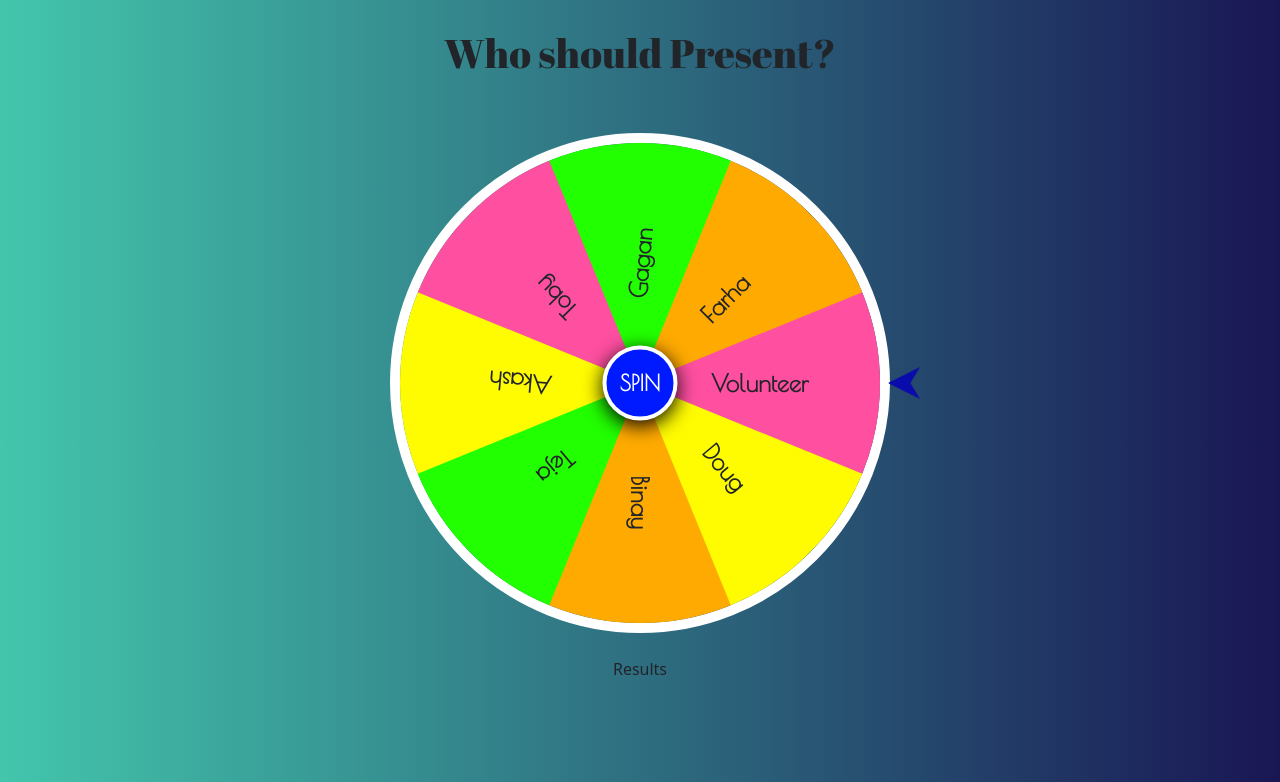
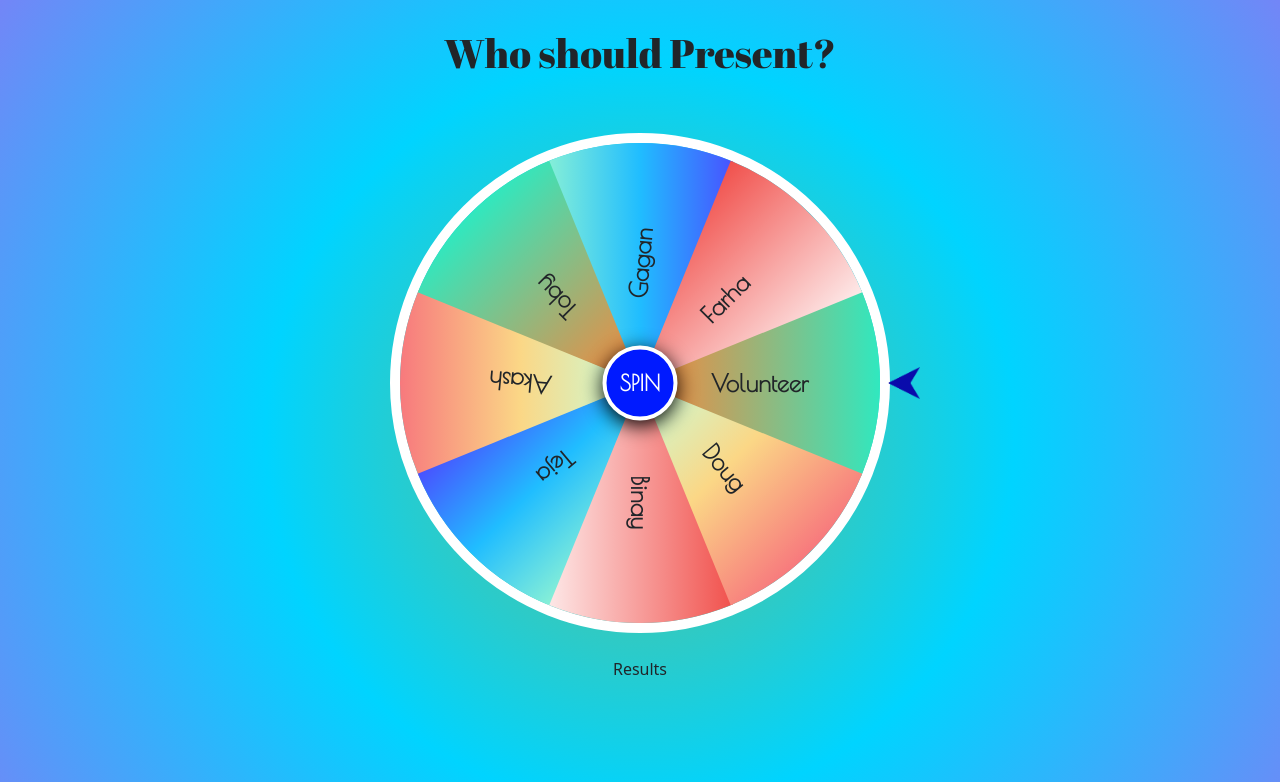
Before and after one commit to WEBANDESIGNS/webandesigns.github.io, a plain HTML site: page index.html in a window 1280 px wide. Shown: the part 67-849 px from the top of the page. Drawn offline with nearby package versions, Linux system fonts and the light colour scheme.

Commit message:
Update style.css

```diff
--- a/style.css
+++ b/style.css
@@ -1,7 +1,3 @@
-/*
-Author: Gagan Deep
-Version: 2.1
-*/
 /*
 Author: Gagan Deep
 Version: 1.0
@@ -17,8 +13,8 @@ body{
   min-height: 100vh;
   overflow: hidden;
   background: #43c6ac; /* fallback for old browsers */
-  background: -webkit-linear-gradient(to right, #43c6ac, #191654); /* Chrome 10-25, Safari 5.1-6 */
-  background: linear-gradient(to right, #43c6ac, #191654); /* W3C, IE 10+/ Edge, Firefox 16+, Chrome 26+, Opera 12+, Safari 7+ */
+  background: rgb(67,198,172);
+  background: radial-gradient(circle, rgba(67,198,172,1) 16%, rgba(0,212,255,1) 46%, rgba(126,126,246,1) 100%);
   background-size: cover;
 }
 
@@ -59,25 +55,37 @@ span{
 }
 .span1{
   clip-path: polygon(0 92%, 100% 50%, 0 8%);
-  background-color: #fffb00;
+  background: #C6FFDD;  /* fallback for old browsers */
+background: -webkit-linear-gradient(to right, #f7797d, #FBD786, #C6FFDD);  /* Chrome 10-25, Safari 5.1-6 */
+background: linear-gradient(to right, #f7797d, #FBD786, #C6FFDD); /* W3C, IE 10+/ Edge, Firefox 16+, Chrome 26+, Opera 12+, Safari 7+ */
+
   top: 120px;
   left: 0;
 }
 .span2{
   clip-path: polygon(100% 92%, 0 50%, 100% 8%);
-  background-color: #ff4fa1;
+  background: #30E8BF;  /* fallback for old browsers */
+  background: -webkit-linear-gradient(to right, #FF8235, #30E8BF);  /* Chrome 10-25, Safari 5.1-6 */
+  background: linear-gradient(to right, #FF8235, #30E8BF); /* W3C, IE 10+/ Edge, Firefox 16+, Chrome 26+, Opera 12+, Safari 7+ */
+
   top: 120px;
   right: 0;
 }
 .span3{
   clip-path: polygon(50% 0%, 8% 100%, 92% 100%);
-  background-color: #ffaa00;
+  background: #EF3B36;  /* fallback for old browsers */
+background: -webkit-linear-gradient(to right, #FFFFFF, #EF3B36);  /* Chrome 10-25, Safari 5.1-6 */
+background: linear-gradient(to right, #FFFFFF, #EF3B36); /* W3C, IE 10+/ Edge, Firefox 16+, Chrome 26+, Opera 12+, Safari 7+ */
+
   bottom: 0;
   left: 120px;
 }
 .span4{
   clip-path: polygon(50% 100%, 92% 0, 8% 0);
-  background-color: #22ff00;
+  background: #5433FF;  /* fallback for old browsers */
+  background: -webkit-linear-gradient(to right, #A5FECB, #20BDFF, #5433FF);  /* Chrome 10-25, Safari 5.1-6 */
+  background: linear-gradient(to right, #A5FECB, #20BDFF, #5433FF); /* W3C, IE 10+/ Edge, Firefox 16+, Chrome 26+, Opera 12+, Safari 7+ */
+
   top: 0;
   left: 120px;
 }
```
